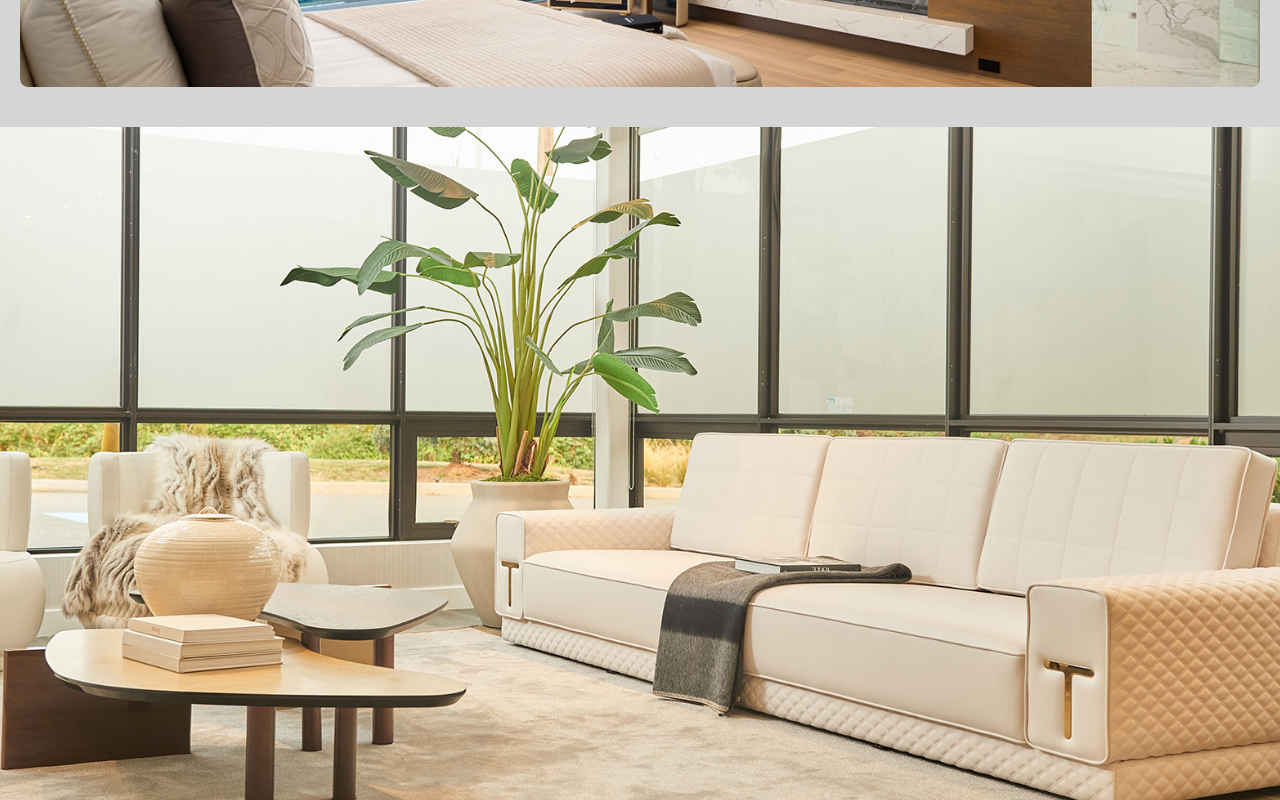
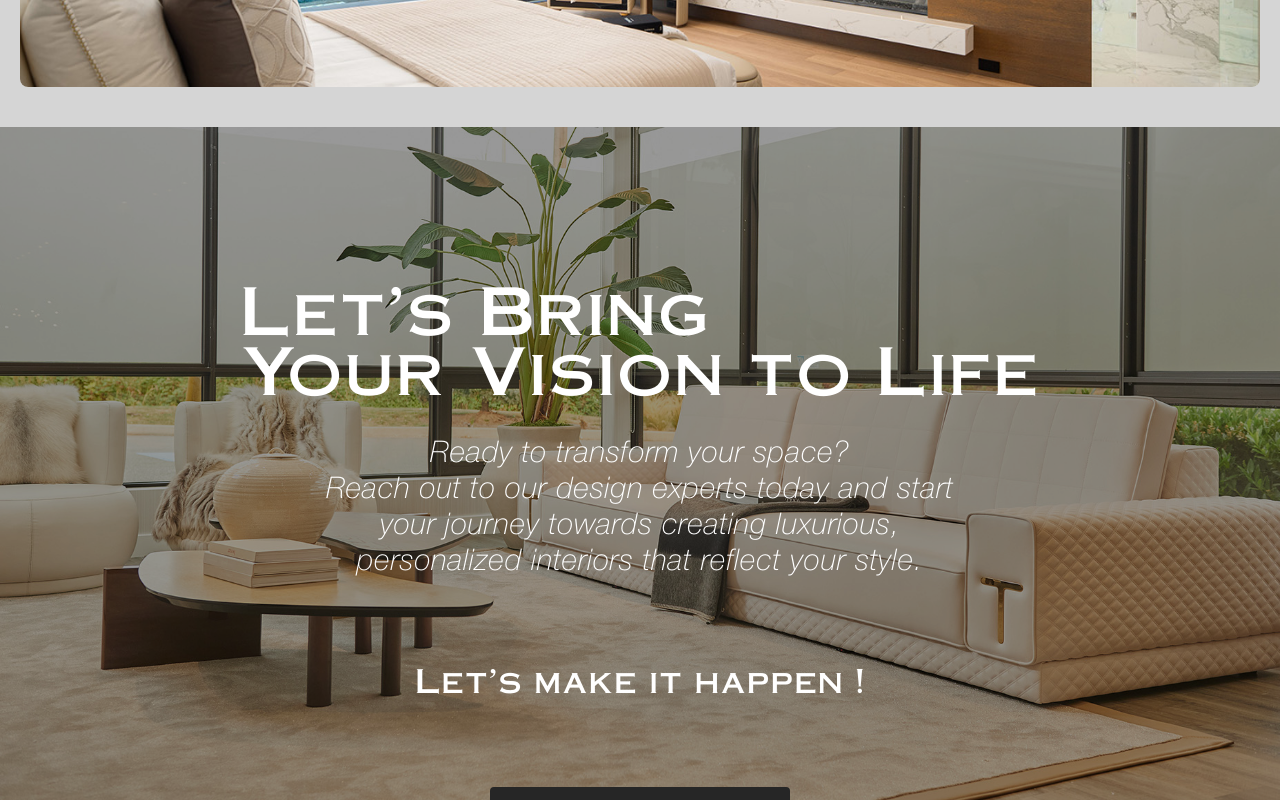
Before and after one commit to qbixmex/the-furniture, a Next.js app: page / in a window 1280 px wide. Shown: the part 2180-2980 px from the top of the page. Built offline with nearby package versions, Linux system fonts and the light colour scheme.

Commit message:
Home contact hero section copy writing added

```diff
--- a/package.json
+++ b/package.json
@@ -1,6 +1,6 @@
 {
   "name": "the-furniture",
-  "version": "0.7.9",
+  "version": "0.7.10",
   "private": true,
   "scripts": {
     "dev": "next dev",
--- a/src/app/page.tsx
+++ b/src/app/page.tsx
@@ -36,15 +36,22 @@ export default function Home() {
         </h2>
         <Slider className="relative z-0" slides={inspiration} />
       </section>
+
+      {/* CONTACT */}
       <section className="relative">
         <Image
           src="/images/home/th-furniture-contact.jpg"
           alt="The Furniture Sofa"
-          className="relative w-full object-cover object-center z-0"
+          className="relative w-full h-[720px] md:h-[720px] object-cover object-center z-0"
           width={1440}
-          height={960}
+          height={720}
           style={{ aspectRatio: "3 / 2" }}
         />
+        <div className="absolute top-0 left-0 w-full h-full bg-black/40 flex flex-col justify-center items-center text-white">
+          <h2 className="text-3xl md:text-5xl lg:text-6xl font-copperplate mb-10">Let&apos;s Bring<br />Your Vision to Life</h2>
+          <p className="w-full text-xl text-center px-5 md:px-0 md:text-3xl lg:w-[50%] font-[200] tracking-wide font-helvetica-neue italic mb-20">Ready to transform your space?<br />Reach out to our design experts today and start your journey towards creating luxurious, personalized interiors that reflect your style.</p>
+          <p className="text-2xl md:text-3xl text-center font-copperplate">Let&apos;s make it happen !</p>
+        </div>
         <Link href="/contact">
           <Button className="absolute left-0 right-0 mx-auto w-[300px] bottom-5 z-1">contact</Button>
         </Link>
```
